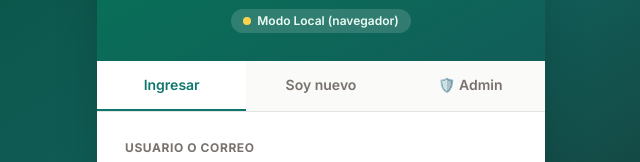
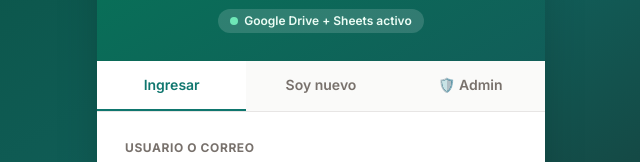
Before and after one commit to c0lway/viccan, a plain HTML site: page index.html in a window 1280 px wide. Shown: the part 278-440 px from the top of the page, 319-959 px from the left. Drawn offline with nearby package versions, Linux system fonts and the light colour scheme.

Commit message:
Conecta APPS_SCRIPT_URL de Google Drive y Sheets

```diff
--- a/index.html
+++ b/index.html
@@ -514,7 +514,7 @@
          *    en Google Sheets para todos tus alumnos.
          *    Si se deja vacío (""), la app funciona en Modo Local (este navegador).
          */
-        const APPS_SCRIPT_URL = '';
+        const APPS_SCRIPT_URL = 'https://script.google.com/macros/s/AKfycbyOF-bQ-8ga7s7nh7S5no3oZX_2AyAgD4fPXUDGM2PAxcM7ucUxHzhLuF703iaU1YFd/exec';
 
         /**
          * 2. Credenciales de respaldo únicamente para Modo Local (cuando APPS_SCRIPT_URL
```
